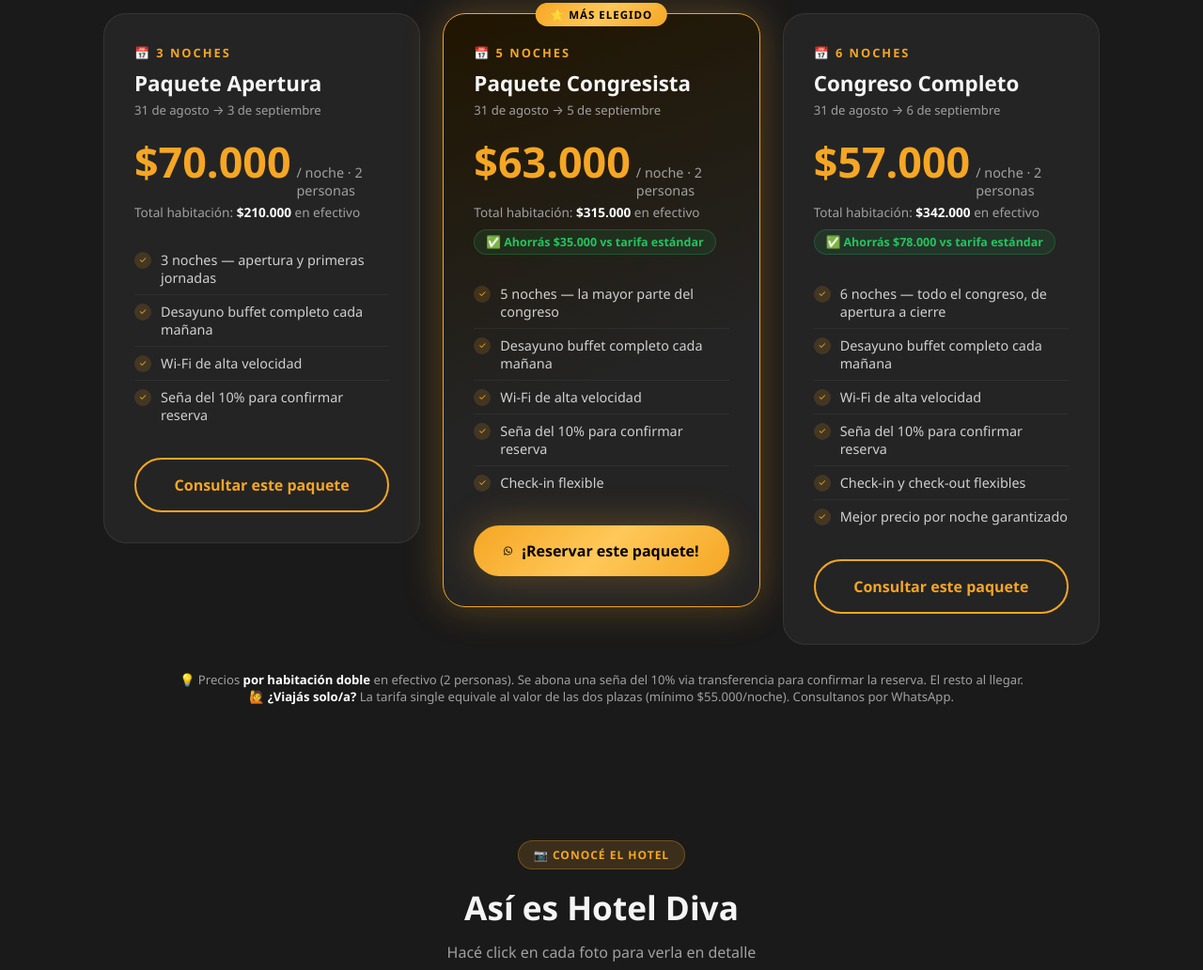
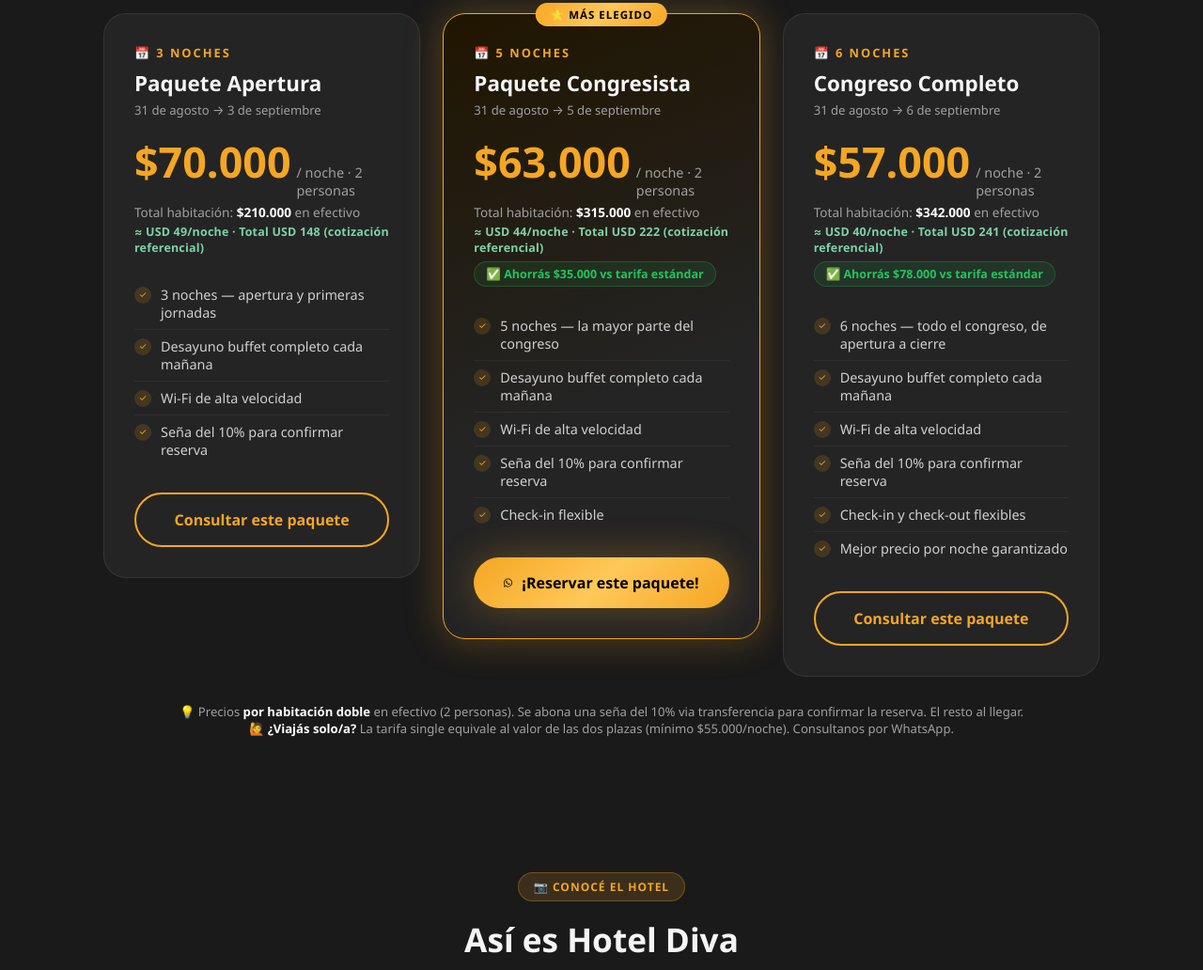
Before and after one commit to fernandogonard/hoteldiva-filapi2026, a plain HTML site: page index.html in a window 1280 px wide. Shown: the part 1527-2559 px from the top of the page at 94% size. Drawn offline with Linux system fonts and the light colour scheme; no server answers.

Commit message:
USD: usar dolar oficial venta + fallback 1420, redondeo Math.round

```diff
--- a/index.html
+++ b/index.html
@@ -1424,22 +1424,22 @@
       }
     });
 
-    // ── Dólar blue (API pública argentina) ─────────────────────
+    // ── Cotización USD (dolarapi.com + fallback) ────────────────
     (async function loadUSD() {
-      const prices = { '3n': 210000, '5n': 315000, '6n': 342000 };
+      const FALLBACK_RATE = 1420; // cotización oficial venta de referencia
       const labels = {
-        es: { per: 'noche', total: 'Total', note: 'dólar blue, referencial' },
-        en: { per: 'night', total: 'Total', note: 'blue dollar, reference' },
-        pt: { per: 'noite', total: 'Total', note: 'dólar blue, referencial' }
+        es: { per: 'noche', total: 'Total', note: 'cotización referencial' },
+        en: { per: 'night', total: 'Total', note: 'reference rate' },
+        pt: { per: 'noite', total: 'Total', note: 'cotização de referência' }
       };
-      let rate = null;
+      let rate = FALLBACK_RATE;
       try {
-        const res = await fetch('https://dolarapi.com/v1/dolares/blue');
+        const res = await fetch('https://dolarapi.com/v1/dolares/oficial');
         if (res.ok) {
           const data = await res.json();
-          rate = data.venta;
+          if (data.venta && data.venta > 0) rate = data.venta;
         }
-      } catch(e) { /* silencioso si falla */ }
+      } catch(e) { /* usa fallback */ }
 
       window._usdRate = rate;
       window._usdLabels = labels;
@@ -1447,14 +1447,13 @@
     })();
 
     function renderUSD() {
-      const rate = window._usdRate;
+      const rate = window._usdRate || 1420;
       const lang = window._currentLang || 'es';
-      const labels = (window._usdLabels || {})[lang] || window._usdLabels?.es;
+      const labels = (window._usdLabels || {})[lang] || { per: 'noche', total: 'Total', note: 'referencial' };
       const prices = { '3n': { night: 70000, total: 210000 }, '5n': { night: 63000, total: 315000 }, '6n': { night: 57000, total: 342000 } };
       Object.entries(prices).forEach(([key, p]) => {
         const el = document.getElementById('usd-' + key);
         if (!el) return;
-        if (!rate) { el.textContent = ''; el.classList.remove('loading'); return; }
         const nightUSD = Math.round(p.night / rate);
         const totalUSD = Math.round(p.total / rate);
         el.textContent = `≈ USD ${nightUSD}/${labels.per} · ${labels.total} USD ${totalUSD} (${labels.note})`;
```
